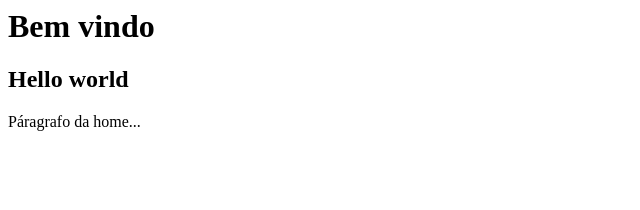
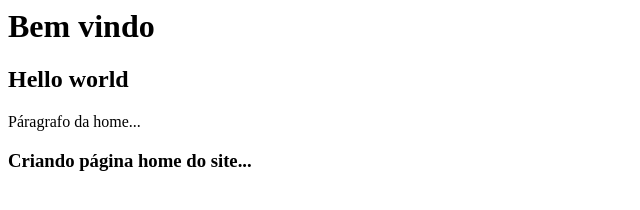
Before and after one commit to Josafary/curso_github, a plain HTML site: page index.html in a window 1280 px wide. Shown: the whole page, without its empty margins (0-640 px from the left). Drawn offline with Linux system fonts and the light colour scheme.

Commit message:
Criando pagina home do site

```diff
--- a/index.html
+++ b/index.html
@@ -1,3 +1,5 @@
 <h1>Bem vindo</h1>
 <h2>Hello world</h2>
 <p>Páragrafo da home...</p>
+
+<h3>Criando página home do site...</h3>
```
